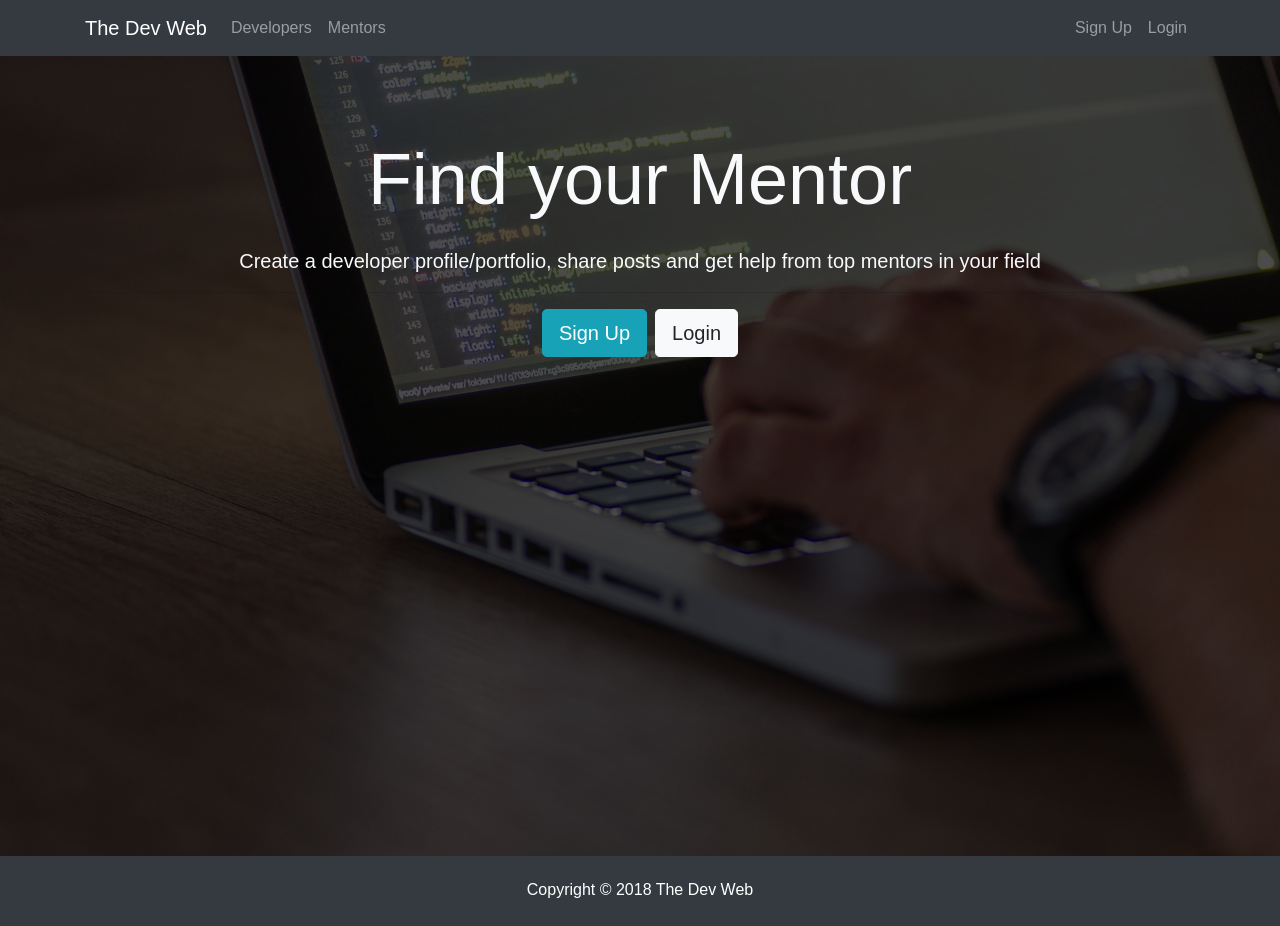
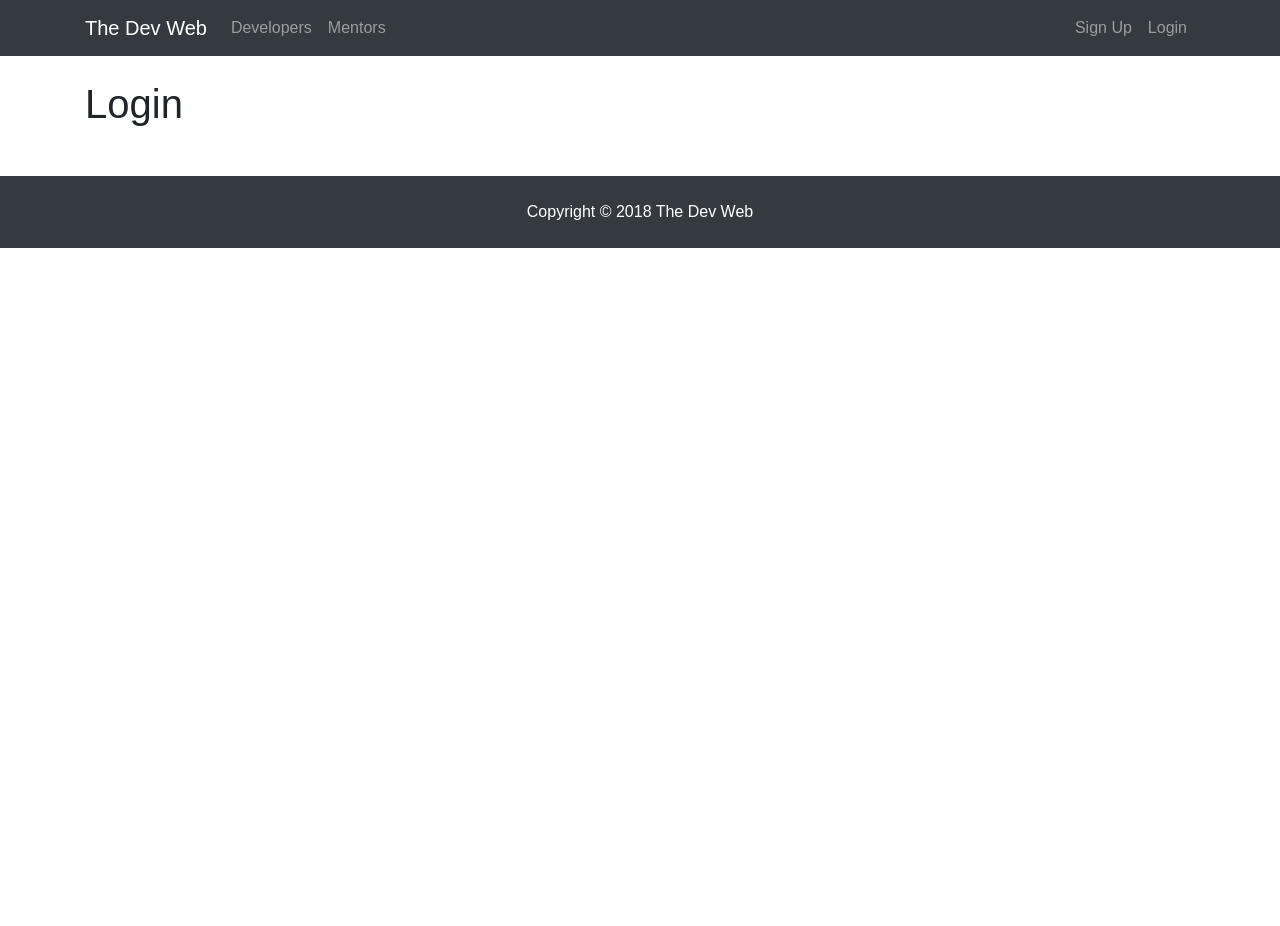
Before and after one commit to isaacdpierce/devweb, a React (Create React App) app in the folder client/: page /login in a window 1280 px wide. After the commit the page ends 800 px from the top, so only its background shows below. Built offline with nearby package versions, Linux system fonts and the light colour scheme.

Commit message:
Install React Router create links to login and register url

```diff
--- a/client/package.json
+++ b/client/package.json
@@ -5,6 +5,7 @@
   "dependencies": {
     "react": "^16.4.1",
     "react-dom": "^16.4.1",
+    "react-router-dom": "^4.3.1",
     "react-scripts": "1.1.4"
   },
   "scripts": {
--- a/client/src/App.js
+++ b/client/src/App.js
@@ -1,17 +1,28 @@
 import React, { Component } from 'react';
+import { BrowserRouter as Router, Route } from 'react-router-dom';
+
 import Navbar from './components/layout/Navbar';
+import Landing from './components/layout/Landing';
 import Footer from './components/layout/Footer';
-import Landing from './components/layout/Landing';
+import Login from './components/auth/Login';
+import Register from './components/auth/Register';
+
 import './App.css';
 
 class App extends Component {
   render() {
     return (
-      <div className="App">
-        <Navbar />
-        <Landing />
-        <Footer />
-      </div>
+      <Router>
+        <div className="App">
+          <Navbar />
+          <Route exact path="/" component={Landing} />
+          <div className="container">
+            <Route exact path="/register" component={Register} />
+            <Route exact path="/login" component={Login} />
+          </div>
+          <Footer />
+        </div>
+      </Router>
     );
   }
 }
--- /dev/null
+++ b/client/src/components/auth/Login.js
@@ -0,0 +1,13 @@
+import React, { Component } from 'react';
+
+class Login extends Component {
+  render() {
+    return (
+      <div>
+        <h1>Login</h1>
+      </div>
+    );
+  }
+}
+
+export default Login;
--- /dev/null
+++ b/client/src/components/auth/Register.js
@@ -0,0 +1,13 @@
+import React, { Component } from 'react';
+
+class Register extends Component {
+  render() {
+    return (
+      <div>
+        <h1>Register</h1>
+      </div>
+    );
+  }
+}
+
+export default Register;
--- a/client/src/components/layout/Landing.js
+++ b/client/src/components/layout/Landing.js
@@ -1,4 +1,5 @@
 import React, { Component } from 'react';
+import { Link } from 'react-router-dom';
 
 class Landing extends Component {
   render() {
@@ -15,12 +16,12 @@
                   from top mentors in your field
                 </p>
                 <hr />
-                <a href="register.html" className="btn btn-lg btn-info mr-2">
+                <Link to="/register" className="btn btn-lg btn-info mr-2">
                   Sign Up
-                </a>
-                <a href="login.html" className="btn btn-lg btn-light">
+                </Link>
+                <Link to="/login" className="btn btn-lg btn-light">
                   Login
-                </a>
+                </Link>
               </div>
             </div>
           </div>
--- a/client/src/components/layout/Navbar.js
+++ b/client/src/components/layout/Navbar.js
@@ -1,13 +1,14 @@
 import React, { Component } from 'react';
+import { Link } from 'react-router-dom';
 
 class Navbar extends Component {
   render() {
     return (
       <nav className="navbar navbar-expand-sm navbar-dark bg-dark mb-4">
         <div className="container">
-          <a className="navbar-brand" href="landing.html">
+          <Link className="navbar-brand" to="/">
             The Dev Web
-          </a>
+          </Link>
           <button
             className="navbar-toggler"
             type="button"
@@ -20,29 +21,29 @@
           <div className="collapse navbar-collapse" id="mobile-nav">
             <ul className="navbar-nav mr-auto">
               <li className="nav-item">
-                <a className="nav-link" href="profiles.html">
+                <Link className="nav-link" to="/profile">
                   {' '}
                   Developers
-                </a>
+                </Link>
               </li>
               <li className="nav-item">
-                <a className="nav-link" href="profiles.html">
+                <Link className="nav-link" to="/profiles">
                   {' '}
                   Mentors
-                </a>
+                </Link>
               </li>
             </ul>
 
             <ul className="navbar-nav ml-auto">
               <li className="nav-item">
-                <a className="nav-link" href="register.html">
+                <Link className="nav-link" to="/register">
                   Sign Up
-                </a>
+                </Link>
               </li>
               <li className="nav-item">
-                <a className="nav-link" href="login.html">
+                <Link className="nav-link" to="/login">
                   Login
-                </a>
+                </Link>
               </li>
             </ul>
           </div>
```
Also changed, not shown: 1 other file (tests, documents, lock files or other folders).
